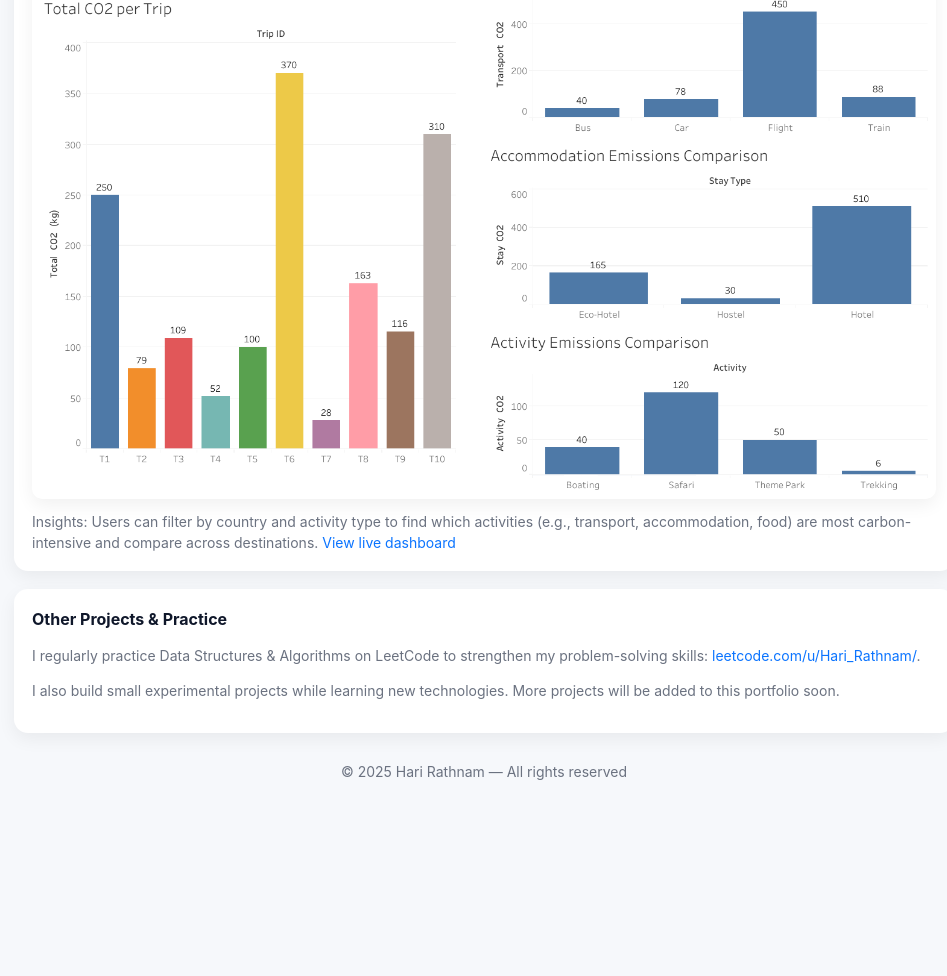
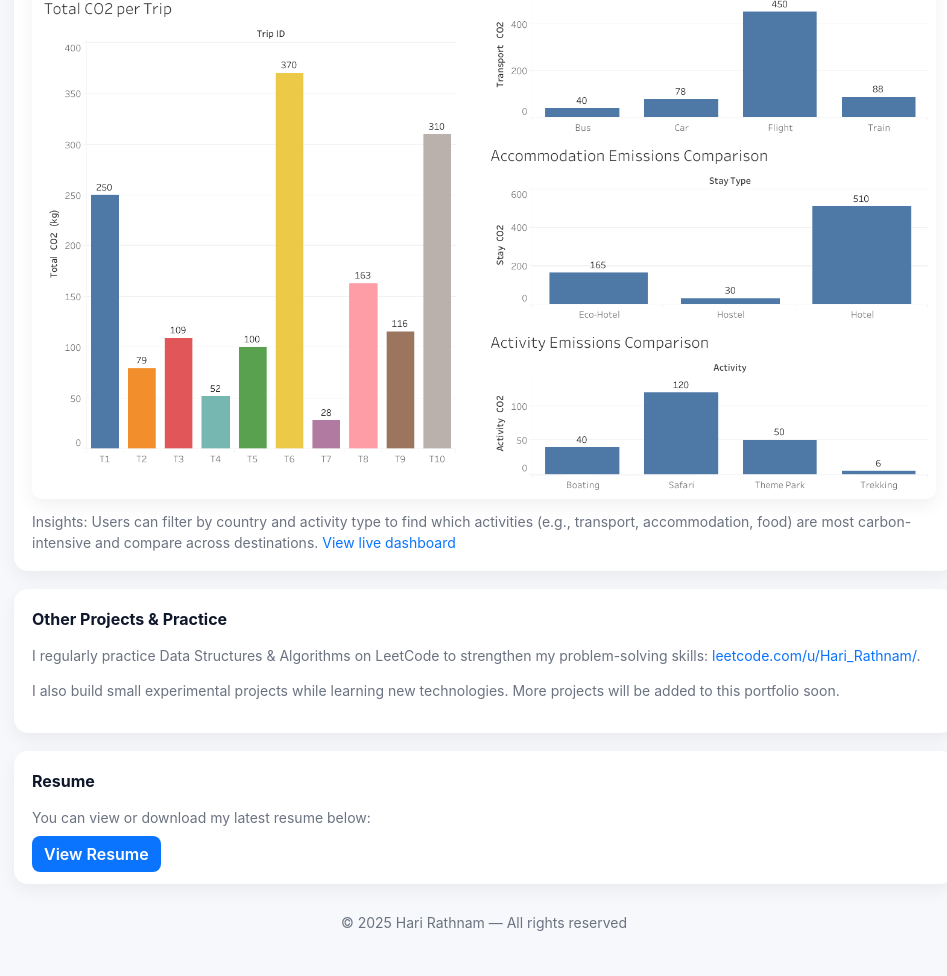
Before and after one commit to HariRathnam-hub/My_Portfolio, a plain HTML site: page index.html in a window 1280 px wide. Shown: the part 1348-2324 px from the top of the page, without its empty margins (156-1103 px from the left). Before the commit the page ends 2222 px from the top, so only its background shows below. Drawn offline with Linux system fonts and the light colour scheme.

Commit message:
Update index.html

```diff
--- a/index.html
+++ b/index.html
@@ -163,7 +163,15 @@
     </p>
   </div>
 </div>
-
+<div class="row" style="margin-top:18px">
+  <div class="card" style="width:100%">
+    <div class="section-title">Resume</div>
+    <p class="small">
+      You can view or download my latest resume below:
+    </p>
+    <a class="btn" href="Hari_Rathnam_Resume.pdf" target="_blank">View Resume</a>
+  </div>
+</div>
 
  <footer>
   <div class="small muted">© 2025 Hari Rathnam — All rights reserved</div>
```
